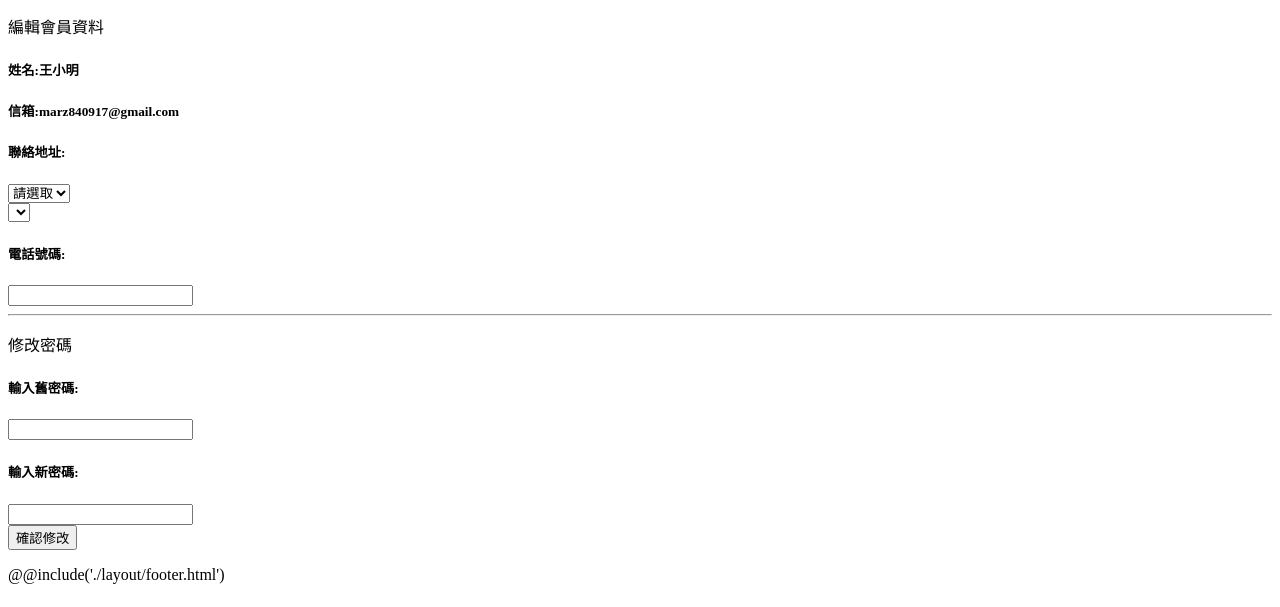
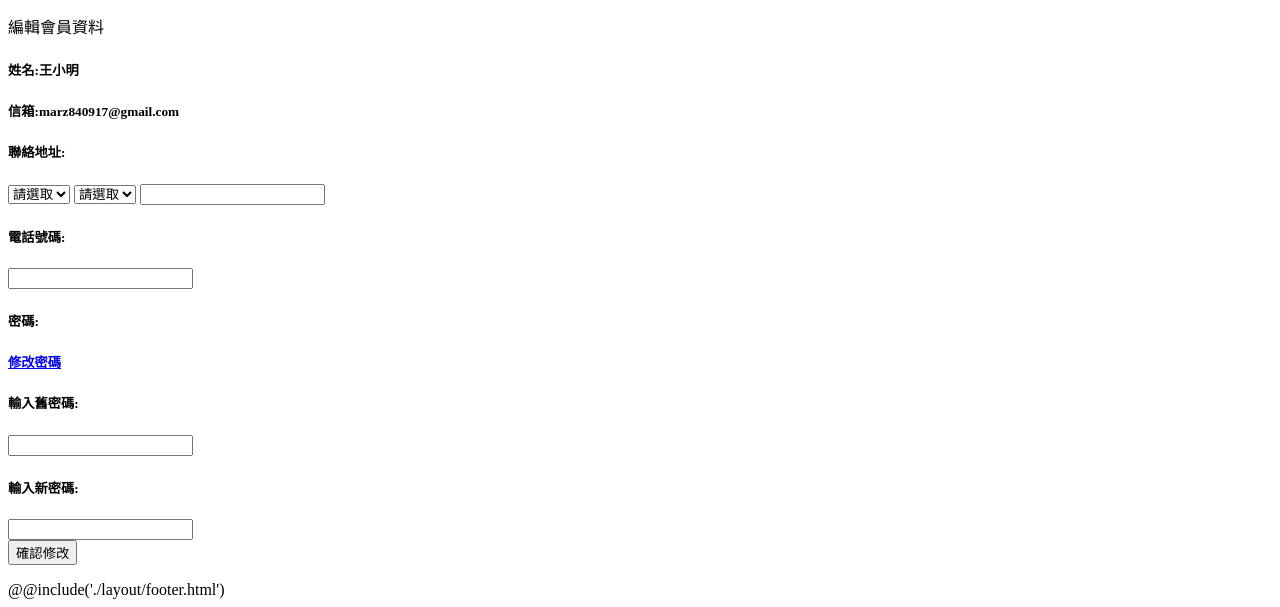
Before and after one commit to rebeccahsu/shika-farm, a PHP site: page /member_revise.html in a window 1280 px wide. Shown: the part 438-1045 px from the top of the page. Before the commit the page ends 1022 px from the top, so only its background shows below. Run offline with PHP 8.4, Linux system fonts and the light colour scheme; lists and menus that the app fills with data are empty.

Commit message:
feat: 修改member_revise.html頁面內容 , 新增member_revise.js style: 修改member_revise.scss 頁面樣式

```diff
--- a/src/js/member_revise.js
+++ b/src/js/member_revise.js
@@ -43,3 +43,10 @@ $.ajax({
 		// });
 	},
 });
+
+
+var el =document.querySelector('.ch_pw');
+el.addEventListener('click' ,function(e){
+e.preventDefault();
+console.log('test');
+},false);
--- a/src/member_revise.html
+++ b/src/member_revise.html
@@ -9,6 +9,7 @@
 <body>
         <!-- header -->
         @@include('./layout/header.html')
+
         <!-- 首圖 -->
         <div class="member_top">
             <img src="./img/activity/member_banner.png" alt="">
@@ -22,31 +23,27 @@
             <input class="mem_btn" type="button" value="訂單查詢" onclick="location.href='./member_checklist.html'">
         </div>
 
-
-
-
         <div class="mb_re_wrp">
-
             <p>編輯會員資料</p>
-
             <div class="mb_name">
             <label for=""><h5>姓名:王小明</h5></label>
             <label for=""><h5>信箱:marz840917@gmail.com</h5></label>
         </div>
 
+        <div class="mb_adr">
+            <label for="" class="lbt"><h5>聯絡地址:</h5></label>
+            <div class="cts">
+                <select name="" id="city"  class="ads">
+                    <option value="">請選取</option>
+                </select>
 
-            <label for=""><h5>聯絡地址:</h5></label>
-            <div>
-                <select name="" id="city">
+                <select name="" id="area" class="ads">
                 <option value="">請選取</option>
+                </select>
 
-                </select>
+                <input type="text" id="address" class="mb_input">
+
             </div>
-
-            <div>
-                <select name="" id="area">
-
-                </select>
         </div>
 
 
@@ -58,34 +55,30 @@
             </div> -->
 
         <div class="mb_tel">
-                <label for=""><h5>電話號碼:</h5></label>
-                <input type="text" name="tel">
-
-
+            <label for="" class="lbt" ><h5>電話號碼:</h5></label>
+            <input type="text" name="tel"  class="mb_input">
         </div>
-
-<hr>
-
-<p>修改密碼</p>
-
-
-            <div class="mb_pw">
-                <label for=""><h5>輸入舊密碼:</h5></label>
-                <input type="text" name="tel">
-
-                <label for=""><h5>輸入新密碼:</h5></label>
-                <input type="text" name="tel">
 
 
 
 
+
+
+        <label for="" class="lbt" ><h5>密碼:</h5></label>
+        <a href="#" class="ch_pw"><h5>修改密碼</h5></a>
+
+
+
+        <div class="mb_pw">
+            <label for="" class="lbt"><h5>輸入舊密碼:</h5></label>
+            <input type="text" name="tel"  class="mb_input">
+            <label for="" class="lbt"><h5>輸入新密碼:</h5></label>
+            <input type="text" name="tel"  class="mb_input">
         </div>
 
         <div class="mb_btn">
             <button class="save_btn">確認修改</button>
             <p class='show'></p>
-
-        </div>
         </div>
 
 
```
Also changed, not shown: src/sass/frontpages/_member_revise.scss (+52 -45 lines). Lines whose indentation alone changed are shown as unchanged.
